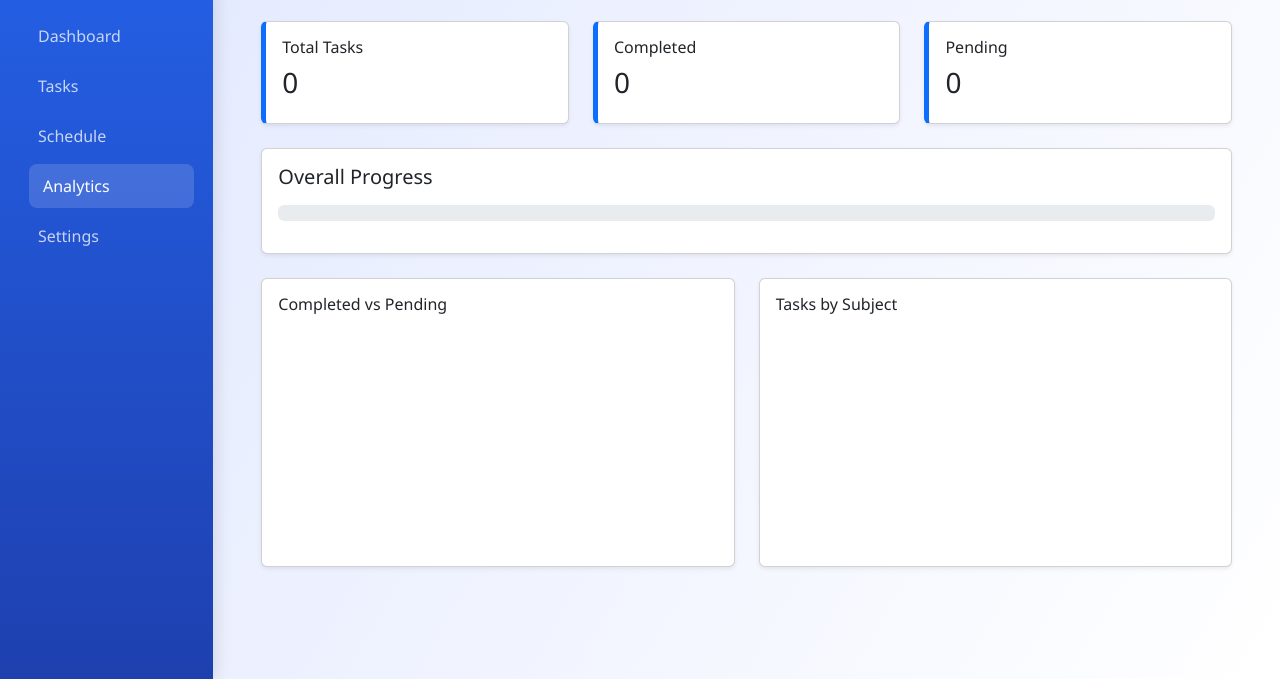
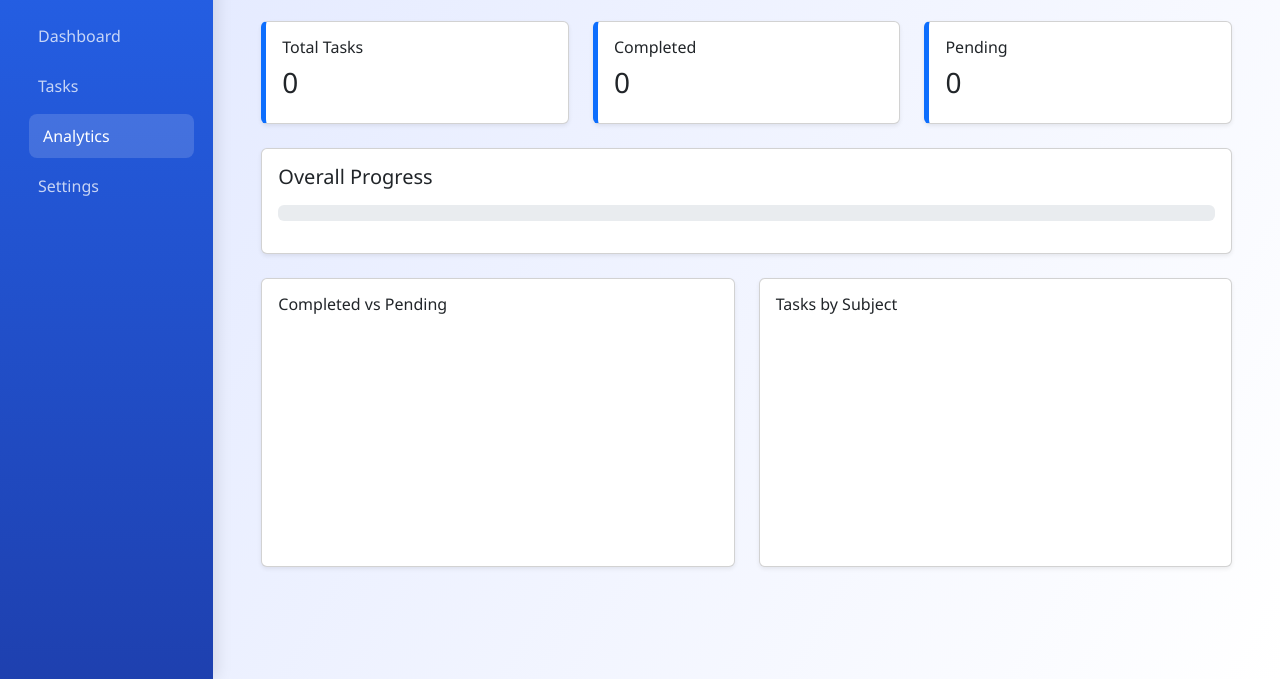
Before and after one commit to manjotzkaur/Study-to-Success, a plain HTML site: page study2success/frontend/analytics.html in a window 1280 px wide. Shown: the part 121-800 px from the top of the page. Drawn offline with nearby package versions, Linux system fonts and the light colour scheme; no server answers.

Commit message:
Update analytics.html

```diff
--- a/study2success/frontend/analytics.html
+++ b/study2success/frontend/analytics.html
@@ -60,7 +60,7 @@
 <ul class="nav flex-column mt-4">
 <li><a class="nav-link" href="dashboard.html">Dashboard</a></li>
 <li><a class="nav-link" href="task.html">Tasks</a></li>
-<li><a class="nav-link" href="schedule.html">Schedule</a></li>
+
 <li><a class="nav-link active" href="analytics.html">Analytics</a></li>
 <li><a class="nav-link" href="settings.html">Settings</a></li>
 </ul>
```
